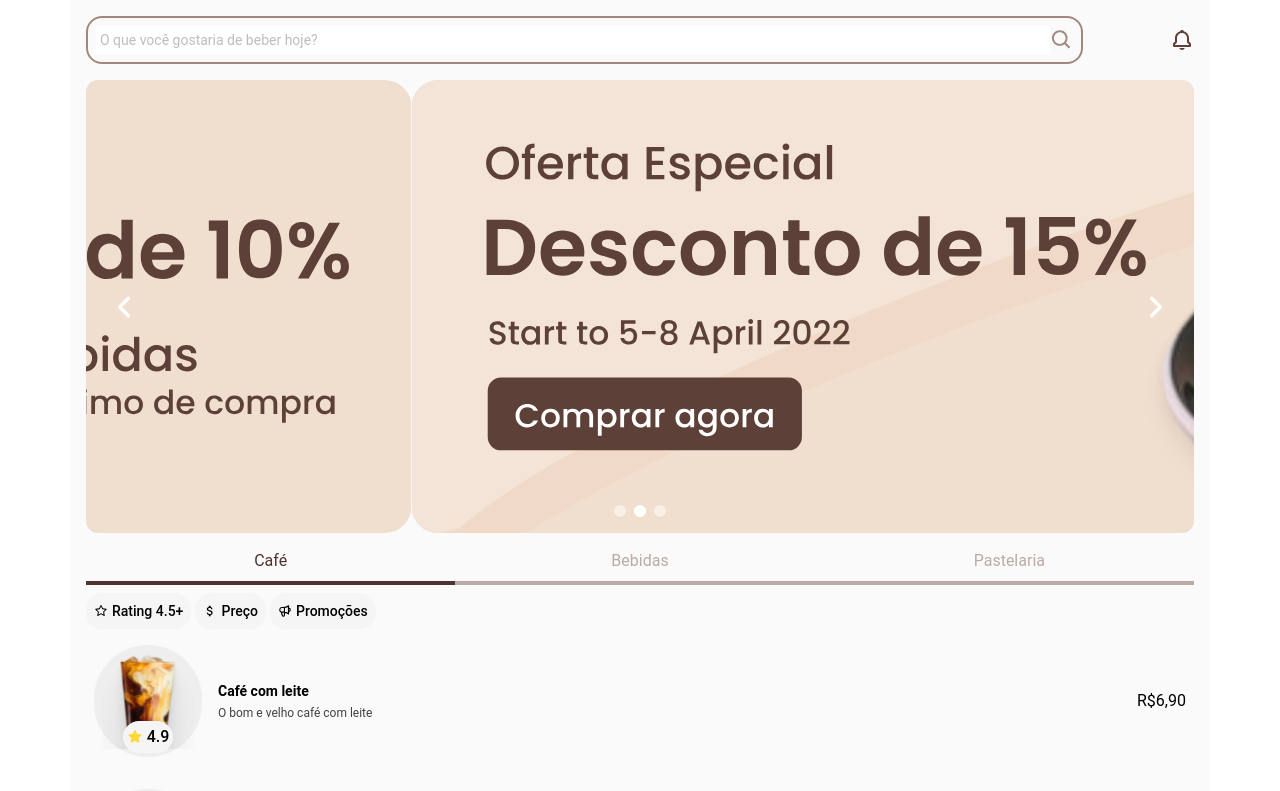
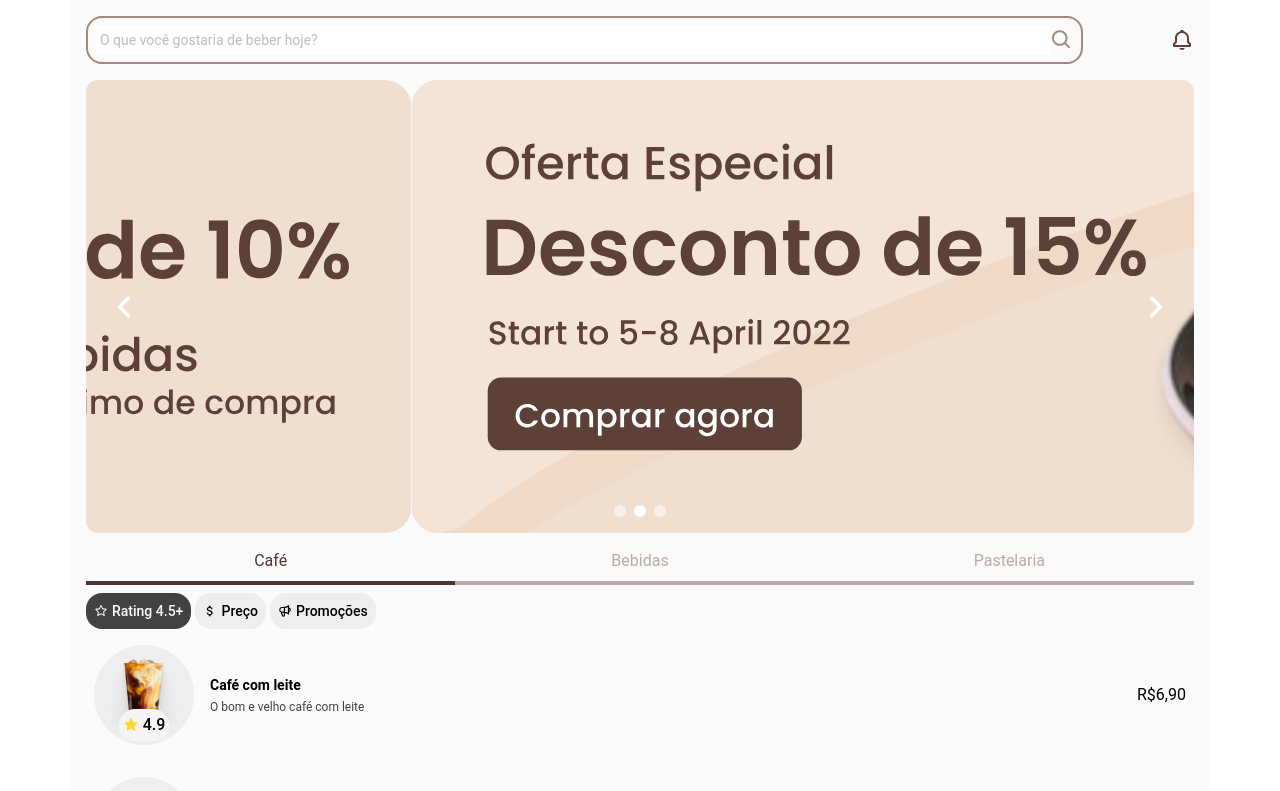
Before and after one commit to joaovictornovais/coffee-shop, a React (Vite) app: page / in a window 1280 px wide. Shown: the top 791 px of the page. Built offline with nearby package versions, Linux system fonts and the light colour scheme.

Commit message:
fix: item-frame size

```diff
--- a/src/components/FilterButton.jsx
+++ b/src/components/FilterButton.jsx
@@ -1,7 +1,7 @@
 // eslint-disable-next-line react/prop-types
-const FilterButton = ({ icon, filter }) => {
+const FilterButton = ({ icon, filter, isActive }) => {
   return (
-    <button className="bg-gray-100 p-2 rounded-2xl text-sm font-medium flex gap-1 items-center">
+    <button className={isActive ? "bg-gray-800 text-gray-50 p-2 rounded-2xl text-sm font-medium flex gap-1 items-center" : "bg-gray-200 p-2 rounded-2xl text-sm font-medium flex gap-1 items-center"}>
       {icon}
       <p>{filter}</p>
     </button>
--- a/src/components/Filters.jsx
+++ b/src/components/Filters.jsx
@@ -65,9 +65,9 @@ const Filters = ({ searchToFilters }) => {
         </div>
       </div>
       <div className="flex gap-1">
-        <FilterButton icon={<AiOutlineStar />} filter={"Rating 4.5+"} />
-        <FilterButton icon={<MdAttachMoney />} filter={"Preço"} />
-        <FilterButton icon={<HiOutlineSpeakerphone />} filter={"Promoções"} />
+        <FilterButton icon={<AiOutlineStar />} filter={"Rating 4.5+"} isActive={true}/>
+        <FilterButton icon={<MdAttachMoney />} filter={"Preço"} isActive={false} />
+        <FilterButton icon={<HiOutlineSpeakerphone />} filter={"Promoções"} isActive={false} />
       </div>
       <ItemsResult section={section} filter={searchToFilters} />
     </div>
--- a/src/components/ItemsResult.jsx
+++ b/src/components/ItemsResult.jsx
@@ -115,9 +115,9 @@ const ItemsResult = ({ section, filter }) => {
           className="flex gap-4 bg-gray-50 p-2 justify-between"
         >
           <div className="flex gap-4">
-            <div className="flex flex-col items-center rounded-full bg-gray-200 relative p-1">
+            <div className="flex flex-col items-center rounded-full bg-gray-200 relative p-1 w-[100px] h-[100px]">
               <img
-                className="min-w-[100px] min-h-[100px] p-1"
+                className="max-w-[100px] max-h-[100px] p-2"
                 src={product.image}
               />
               <div className="flex items-center absolute bottom-1 gap-1 font-medium bg-gray-100 p-1 rounded-2xl">
```
